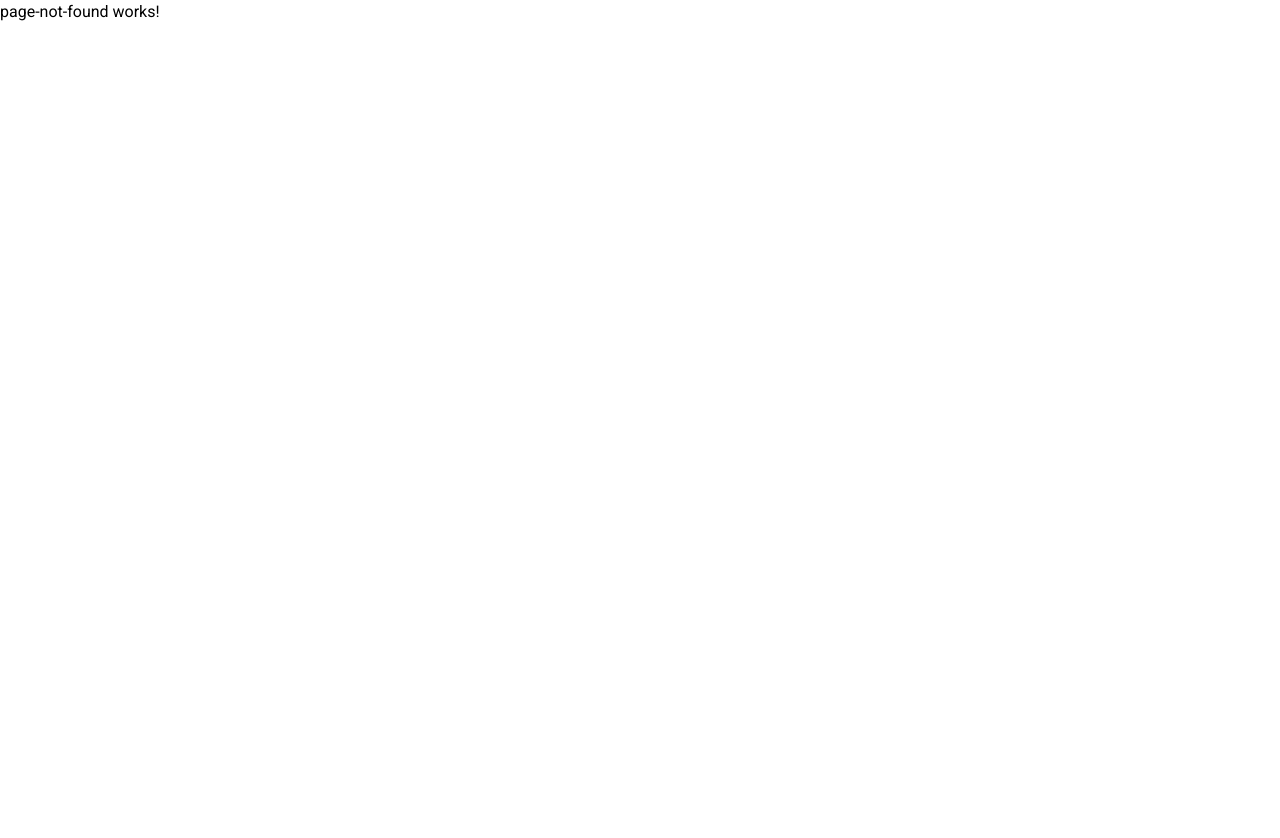
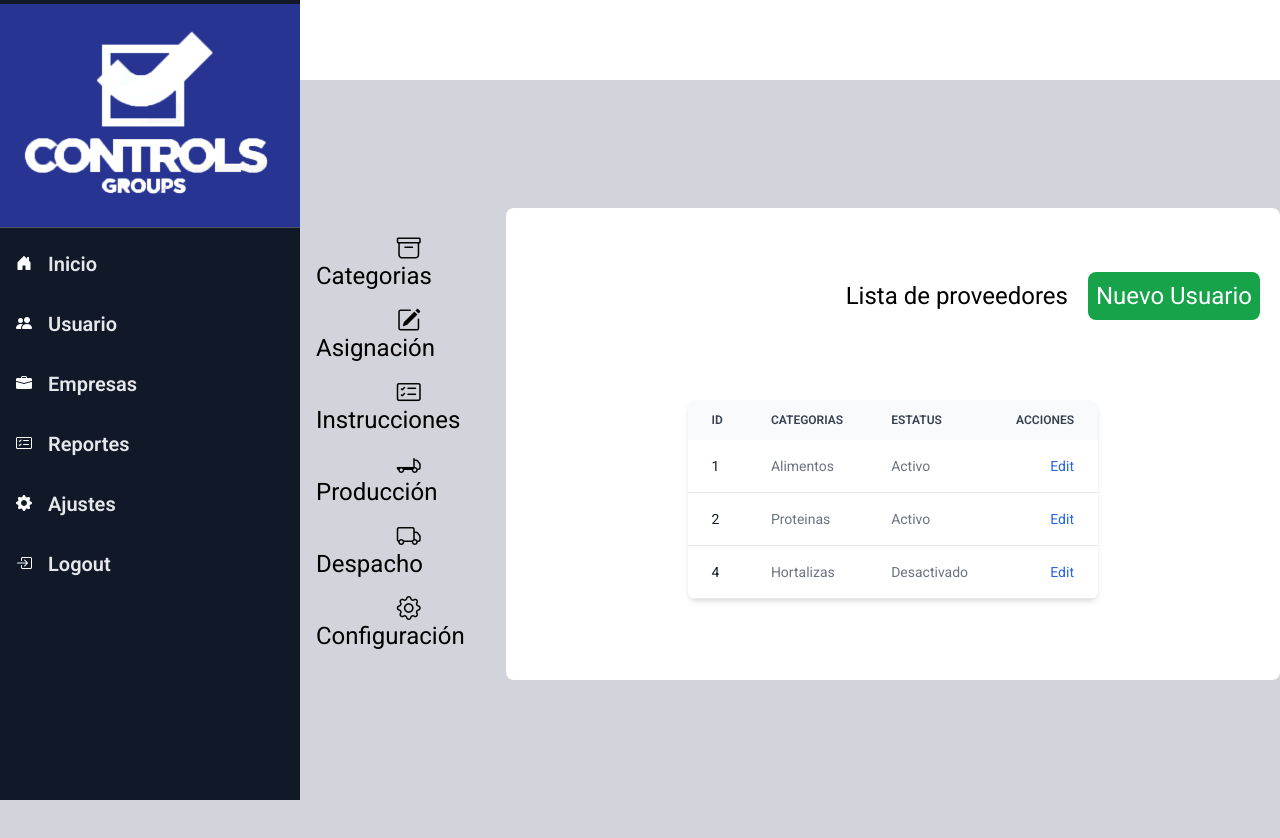
Before and after one commit to jlbousing/control-group-demo, an Angular app: page /providers in a window 1280 px wide. Shown: the top 838 px of the page. Before the commit the page ends 800 px from the top, so only its background shows below. Built offline with nearby package versions, Linux system fonts and the light colour scheme.

Commit message:
maquetacion inicial de categorias

```diff
--- a/src/app/app-routing.module.ts
+++ b/src/app/app-routing.module.ts
@@ -7,6 +7,7 @@ import { HomeComponent } from './pages/home/home.component';
 import { UsersComponent } from './pages/users/users.component';
 import { CreateUserComponent } from './pages/create-user/create-user.component';
 import { EnterprisesComponent } from './pages/enterprises/enterprises.component';
+import { ProvidersComponent } from './pages/providers/providers.component';
 
 const routes: Routes = [
   {
@@ -32,6 +33,11 @@ const routes: Routes = [
         path: "enterprises",
         title: "Empresas",
         component: EnterprisesComponent
+      },
+      {
+        path: "providers",
+        title: "Proveedores",
+        component: ProvidersComponent
       }
     ]
   },
--- a/src/app/app.module.ts
+++ b/src/app/app.module.ts
@@ -18,6 +18,8 @@ import { ButtonComponent } from './components/button/button.component';
 import { CreateUserComponent } from './pages/create-user/create-user.component';
 import { UsersFormComponent } from './components/users/users-form/users-form.component';
 import { EnterprisesComponent } from './pages/enterprises/enterprises.component';
+import { ProvidersComponent } from './pages/providers/providers.component';
+import { CategoriesComponent } from './components/providers/categories/categories.component';
 
 @NgModule({
   declarations: [
@@ -35,6 +37,8 @@ import { EnterprisesComponent } from './pages/enterprises/enterprises.component'
     CreateUserComponent,
     UsersFormComponent,
     EnterprisesComponent,
+    ProvidersComponent,
+    CategoriesComponent,
   ],
   imports: [
     BrowserModule,
--- /dev/null
+++ b/src/app/components/providers/categories/categories.component.html
@@ -0,0 +1,65 @@
+
+<div class="relative overflow-x-auto shadow-md sm:rounded-lg">
+  <table class="w-full text-sm text-left text-gray-500 dark:text-gray-400">
+      <thead class="text-xs text-gray-700 uppercase bg-gray-50 dark:bg-gray-700 dark:text-gray-400">
+          <tr>
+              <th scope="col" class="px-6 py-3">
+                  ID
+              </th>
+              <th scope="col" class="px-6 py-3">
+                  Categorias
+              </th>
+              <th scope="col" class="px-6 py-3">
+                  Estatus
+              </th>
+              <th scope="col" class="px-6 py-3">
+                  Acciones
+              </th>
+          </tr>
+      </thead>
+      <tbody>
+          <tr class="bg-white border-b dark:bg-gray-800 dark:border-gray-700">
+              <th scope="row" class="px-6 py-4 font-medium text-gray-900 dark:text-white whitespace-nowrap">
+                 1
+              </th>
+              <td class="px-6 py-4">
+                  Alimentos
+              </td>
+              <td class="px-6 py-4">
+                  Activo
+              </td>
+              <td class="px-6 py-4 text-right">
+                  <a href="#" class="font-medium text-blue-600 dark:text-blue-500 hover:underline">Edit</a>
+              </td>
+          </tr>
+          <tr class="bg-white border-b dark:bg-gray-800 dark:border-gray-700">
+            <th scope="row" class="px-6 py-4 font-medium text-gray-900 dark:text-white whitespace-nowrap">
+               2
+            </th>
+            <td class="px-6 py-4">
+                Proteinas
+            </td>
+            <td class="px-6 py-4">
+                Activo
+            </td>
+            <td class="px-6 py-4 text-right">
+                <a href="#" class="font-medium text-blue-600 dark:text-blue-500 hover:underline">Edit</a>
+            </td>
+        </tr>
+        <tr class="bg-white border-b dark:bg-gray-800 dark:border-gray-700">
+          <th scope="row" class="px-6 py-4 font-medium text-gray-900 dark:text-white whitespace-nowrap">
+             4
+          </th>
+          <td class="px-6 py-4">
+              Hortalizas
+          </td>
+          <td class="px-6 py-4">
+              Desactivado
+          </td>
+          <td class="px-6 py-4 text-right">
+              <a href="#" class="font-medium text-blue-600 dark:text-blue-500 hover:underline">Edit</a>
+          </td>
+      </tr>
+      </tbody>
+  </table>
+</div>
--- /dev/null
+++ b/src/app/components/providers/categories/categories.component.ts
@@ -0,0 +1,15 @@
+import { Component, OnInit } from '@angular/core';
+
+@Component({
+  selector: 'categories-table',
+  templateUrl: './categories.component.html',
+  styleUrls: ['./categories.component.scss']
+})
+export class CategoriesComponent implements OnInit {
+
+  constructor() { }
+
+  ngOnInit(): void {
+  }
+
+}
--- a/src/app/components/sidebar/sidebar.component.html
+++ b/src/app/components/sidebar/sidebar.component.html
@@ -26,36 +26,36 @@
         class="p-2.5 mt-3 flex items-center rounded-md px-4 duration-300 cursor-pointer hover:bg-blue-600 text-white"
       >
         <i class="bi bi-house-door-fill"></i>
-        <span class="text-[15px] ml-4 text-gray-200 font-bold">Inicio</span>
+        <span class="text-xl ml-4 text-gray-200 font-bold">Inicio</span>
       </div>
       <div
         class="p-2.5 mt-3 flex items-center rounded-md px-4 duration-300 cursor-pointer hover:bg-blue-600 text-white"
       >
         <i class="bi bi-people-fill"></i>
-        <span class="text-[15px] ml-4 text-gray-200 font-bold">Usuario</span>
+        <span class="text-xl ml-4 text-gray-200 font-bold">Usuario</span>
       </div>
       <div
       class="p-2.5 mt-3 flex items-center rounded-md px-4 duration-300 cursor-pointer hover:bg-blue-600 text-white"
     >
       <i class="bi bi-briefcase-fill"></i>
-      <span class="text-[15px] ml-4 text-gray-200 font-bold">Empresas</span>
+      <span class="text-xl ml-4 text-gray-200 font-bold">Empresas</span>
     </div>
     <div
       class="p-2.5 mt-3 flex items-center rounded-md px-4 duration-300 cursor-pointer hover:bg-blue-600 text-white"
     >
       <i class="bi bi-card-checklist"></i>
-      <span class="text-[15px] ml-4 text-gray-200 font-bold">Reportes</span>
+      <span class="text-xl ml-4 text-gray-200 font-bold">Reportes</span>
     </div>
     <div
       class="p-2.5 mt-3 flex items-center rounded-md px-4 duration-300 cursor-pointer hover:bg-blue-600 text-white"
     >
       <i class="bi bi-gear-fill"></i>
-      <span class="text-[15px] ml-4 text-gray-200 font-bold">Ajustes</span>
+      <span class="text-xl ml-4 text-gray-200 font-bold">Ajustes</span>
     </div>
       <div
         class="p-2.5 mt-3 flex items-center rounded-md px-4 duration-300 cursor-pointer hover:bg-blue-600 text-white"
       >
         <i class="bi bi-box-arrow-in-right"></i>
-        <span class="text-[15px] ml-4 text-gray-200 font-bold">Logout</span>
+        <span class="text-xl ml-4 text-gray-200 font-bold">Logout</span>
       </div>
     </div>
--- /dev/null
+++ b/src/app/pages/providers/providers.component.html
@@ -0,0 +1,77 @@
+<div>
+  <div>
+    <div class="lg:pl-72 lg:pt-32 bg-gray-300 h-screen">
+        <div class="flex flex-col lg:flex-row">
+
+          <div class="flex flex-row overflow-x-auto py-5 lg:flex-col w-full lg:w-1/5 lg:ml-6  bg-gray-300 h-full">
+            <div class="w-1/2 lg:py-2 lg:w-full">
+              <a href="/users" class="cursor-pointer">
+                <div class="text-2xl">
+                  <i class="bi bi-archive flex justify-center"></i>
+                  <span class="ml-1">Categorias</span>
+                </div>
+              </a>
+            </div>
+
+            <div class="w-1/2 lg:py-2 lg:w-full">
+              <a href="create-user" class="cursor-pointer">
+                <div class="text-2xl">
+                  <i class="bi bi-pencil-square flex justify-center"></i>
+                  <span class="ml-1">Asignación</span>
+                </div>
+              </a>
+            </div>
+
+            <div class="w-1/2 lg:py-2 lg:w-full">
+              <a href="create-user" class="cursor-pointer">
+                <div class="text-2xl">
+                  <i class="bi bi-card-checklist flex justify-center"></i>
+                  <span class="ml-1">Instrucciones</span>
+                </div>
+              </a>
+            </div>
+
+            <div class="w-1/2 lg:py-2 lg:w-full">
+              <a href="create-user" class="cursor-pointer">
+                <div class="text-2xl">
+                  <i class="bi bi-truck-flatbed flex justify-center"></i>
+                  <span class="ml-1">Producción</span>
+                </div>
+              </a>
+            </div>
+
+            <div class="w-1/2 lg:py-2 lg:w-full">
+              <a href="create-user" class="cursor-pointer">
+                <div class="text-2xl">
+                  <i class="bi bi-truck flex justify-center"></i>
+                  <span class="ml-1">Despacho</span>
+                </div>
+              </a>
+            </div>
+
+            <div class="w-1/2 lg:py-2 lg:w-full">
+              <a href="create-user" class="cursor-pointer">
+                <div class="text-2xl">
+                  <i class="bi bi-gear flex justify-center"></i>
+                  <span class="ml-1">Configuración</span>
+                </div>
+              </a>
+            </div>
+
+          </div>
+
+          <div class="w-full lg:w-4/5 bg-white rounded-lg">
+            <div class="flex flex-col">
+              <div class="flex justify-evenly items-center lg:justify-evenly pt-16 lg:ml-80">
+                <h3 class="text-xl lg:text-2xl">Lista de proveedores</h3>
+                <custom-button text="Nuevo Usuario"></custom-button>
+              </div>
+              <div class="flex justify-center p-20 max-w-full overflow-auto">
+                <categories-table></categories-table>
+              </div>
+            </div>
+          </div>
+        </div>
+    </div>
+  </div>
+</div>
--- /dev/null
+++ b/src/app/pages/providers/providers.component.ts
@@ -0,0 +1,15 @@
+import { Component, OnInit } from '@angular/core';
+
+@Component({
+  selector: 'app-providers',
+  templateUrl: './providers.component.html',
+  styleUrls: ['./providers.component.scss']
+})
+export class ProvidersComponent implements OnInit {
+
+  constructor() { }
+
+  ngOnInit(): void {
+  }
+
+}
```
Also changed, not shown: src/app/components/providers/categories/categories.component.scss (added), src/app/pages/providers/providers.component.scss (added), 2 other files (tests, documents, lock files or other folders).
